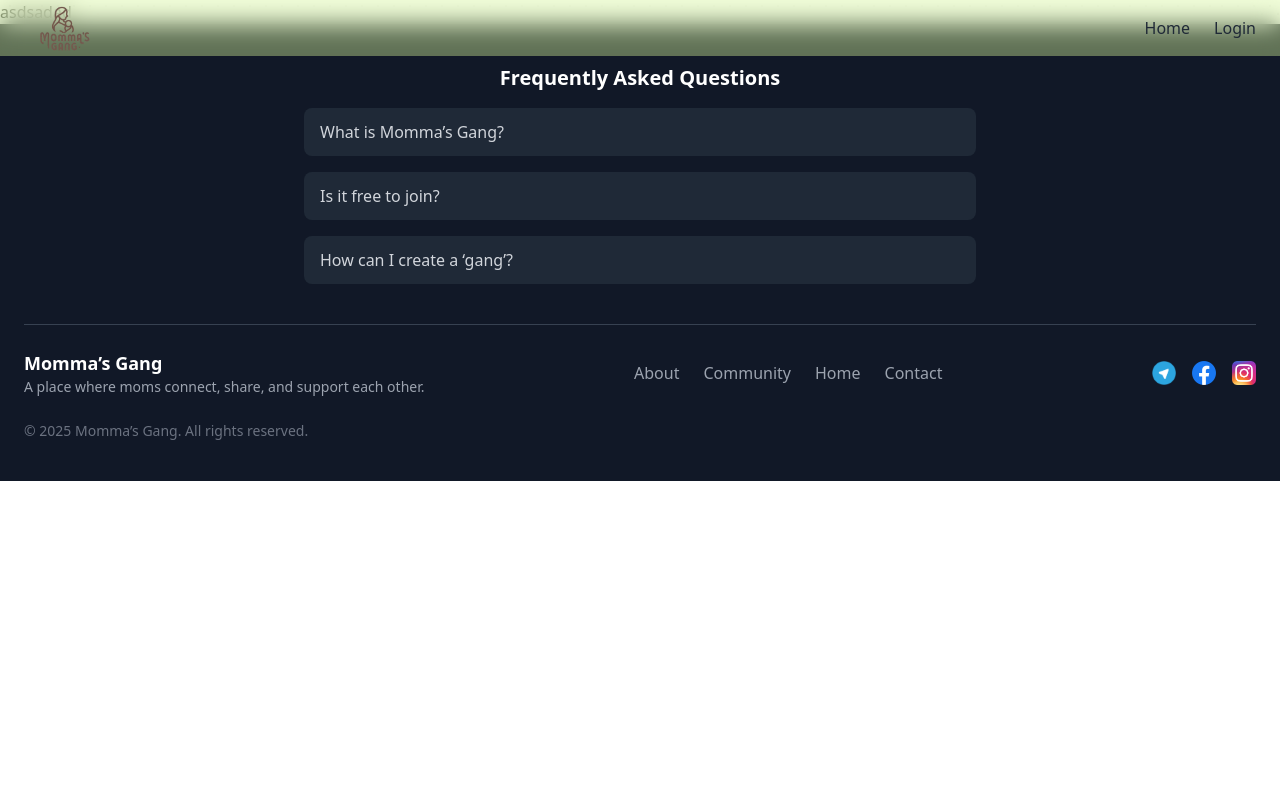
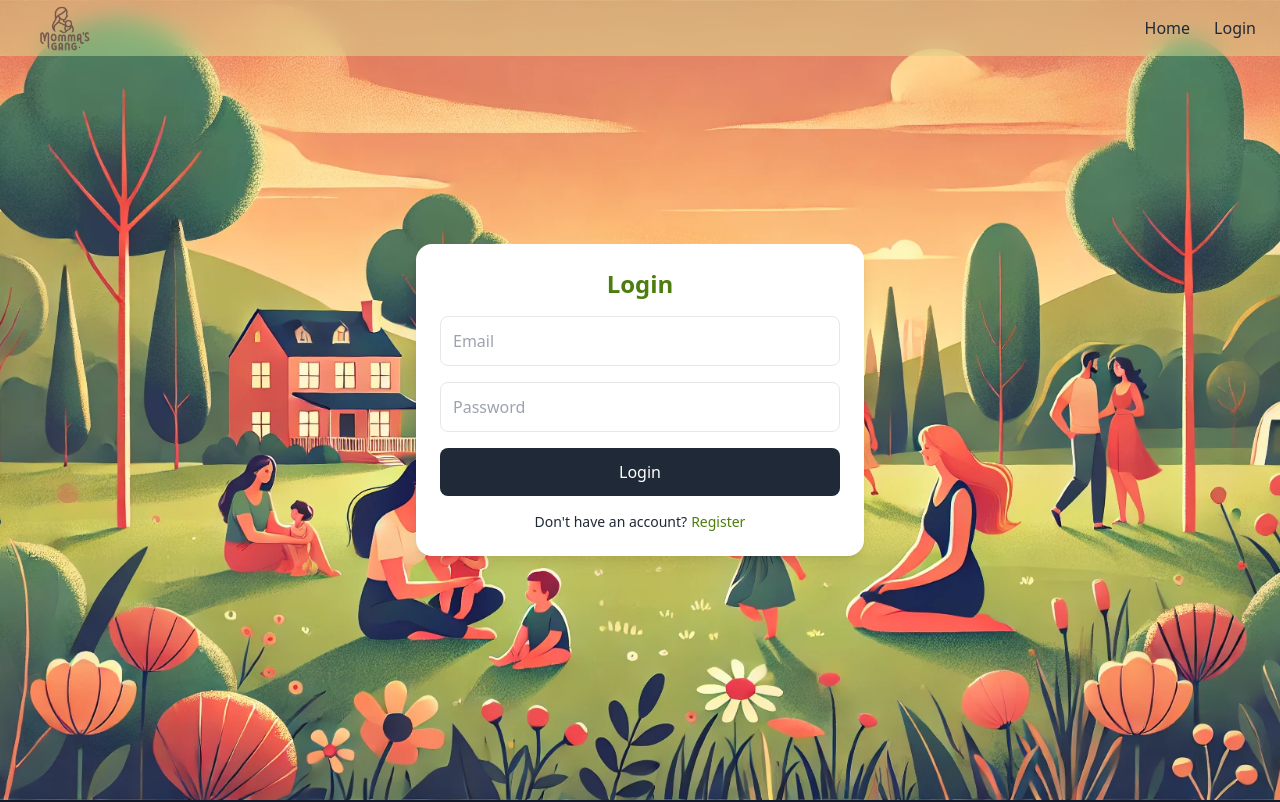
Before and after one commit to dako-23/React-JS, a React (Vite) app: page /login in a window 1280 px wide. Shown: the top 802 px of the page. Built offline with nearby package versions, Linux system fonts and the light colour scheme.

Commit message:
added login form (beta)

```diff
--- a/src/App.jsx
+++ b/src/App.jsx
@@ -1,8 +1,8 @@
 import { BrowserRouter as Router, Routes, Route } from "react-router-dom";
 import Home from "./pages/Home"
-import Login from "./components/Login";
 import Navbar from "./components/Navbar";
 import Footer from "./components/Footer";
+import Login from "./components/Login";
 
 
 function App() {
--- a/src/components/Login.jsx
+++ b/src/components/Login.jsx
@@ -1,7 +1,58 @@
+import { useState } from "react";
+import { motion } from "framer-motion";
+
 export default function Login() {
+  const [isLogin, setIsLogin] = useState(true);
 
-    return(
-        <h1>asdsadad</h1>
-    )
-
+  return (
+    <div className="bg-home-pattern h-screen bg-cover bg-center flex items-center justify-center min-h-screen bg-gray-100">
+      <motion.div
+        initial={{ opacity: 0, y: -20 }}
+        animate={{ opacity: 1, y: 0 }}
+        transition={{ duration: 0.5 }}
+        className="w-full max-w-md p-6 bg-white shadow-lg rounded-2xl"
+      >
+        <h2 className="text-2xl font-semibold text-center text-lime-700">
+          {isLogin ? "Login" : "Register"}
+        </h2>
+        <div className="mt-4 space-y-4">
+          {!isLogin && (
+            <motion.input
+              type="text"
+              placeholder="Full Name"
+              className="w-full p-3 border rounded-lg"
+              initial={{ opacity: 0 }}
+              animate={{ opacity: 1 }}
+              transition={{ duration: 0.3 }}
+            />
+          )}
+          <input type="email" placeholder="Email" className="w-full p-3 border rounded-lg" />
+          <input type="password" placeholder="Password" className="w-full p-3 border rounded-lg" />
+          {!isLogin && (
+            <motion.input
+              type="password"
+              placeholder="Confirm Password"
+              className="w-full p-3 border rounded-lg"
+              initial={{ opacity: 0 }}
+              animate={{ opacity: 1 }}
+              transition={{ duration: 0.3 }}
+            />
+          )}
+          <motion.button
+            whileHover={{ scale: 1.05 }}
+            whileTap={{ scale: 0.95 }}
+            className="w-full p-3 bg-gray-800 text-white rounded-lg hover:bg-lime-700"
+          >
+            {isLogin ? "Login" : "Register"}
+          </motion.button>
+        </div>
+        <p className="text-center text-sm text-gray-800 mt-4">
+          {isLogin ? "Don't have an account?" : "Already have an account?"}
+          <button onClick={() => setIsLogin(!isLogin)} className="text-lime-700 hover:underline ml-1">
+            {isLogin ? "Register" : "Login"}
+          </button>
+        </p>
+      </motion.div>
+    </div>
+  );
 }
```
